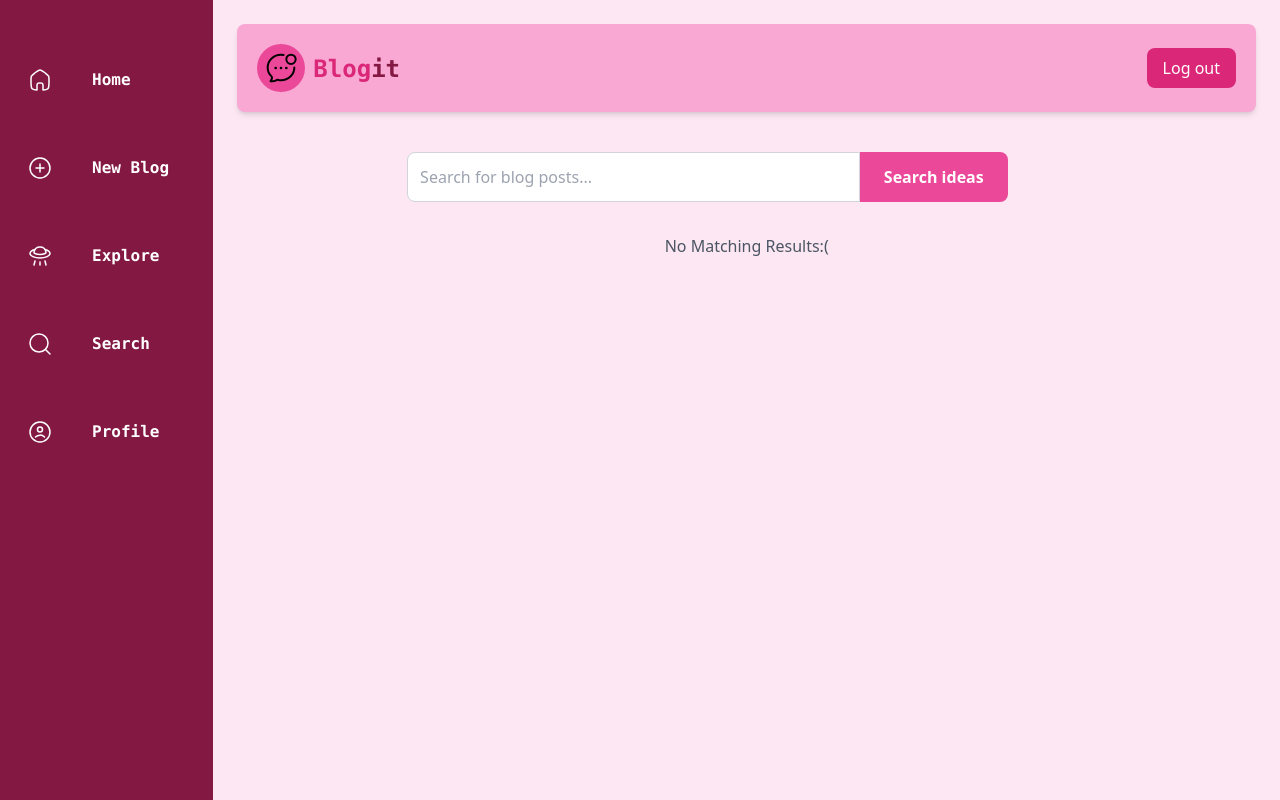
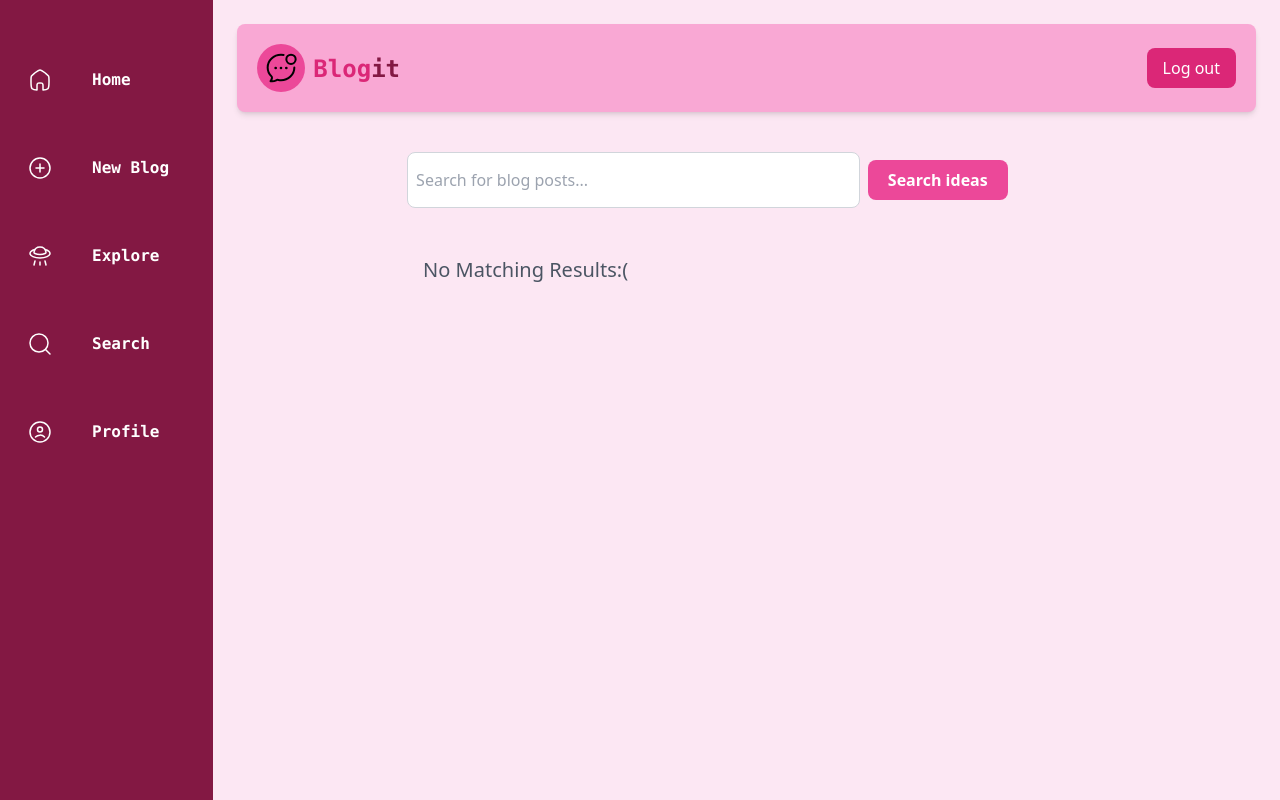
Before and after one commit to Siddhi-sahu/blog-it, a React (Vite) app in the folder frontend/: page /search in a window 1280 px wide. Built offline with nearby package versions, Linux system fonts and the light colour scheme; sample sign-in values are in the browser's storage.

Commit message:
finalised search and initialize profile page

```diff
--- a/frontend/src/App.jsx
+++ b/frontend/src/App.jsx
@@ -12,6 +12,7 @@ import NewBlog from "./pages/NewBlog";
 import EditBlog from "./pages/EditBlog";
 import ReadBlog from "./pages/ReadBlog";
 import Search from "./pages/Search";
+import Profile from "./pages/Profile";
 
 function App() {
   return (
@@ -69,6 +70,14 @@ function App() {
               </GatedRoutes>
             }
           />
+          <Route
+            path={"/profile"}
+            element={
+              <GatedRoutes>
+                <Profile />
+              </GatedRoutes>
+            }
+          />
         </Routes>
       </BrowserRouter>
     </>
--- a/frontend/src/components/Sidebar.jsx
+++ b/frontend/src/components/Sidebar.jsx
@@ -21,7 +21,11 @@ const Sidebar = () => {
               to={"/explore"}
             />
             <DashboardLinks icon={searchIcon} label={"Search"} to={"/search"} />
-            <DashboardLinks icon={profileIcon} label={"Profile"} to={""} />
+            <DashboardLinks
+              icon={profileIcon}
+              label={"Profile"}
+              to={"/profile"}
+            />
           </div>
           {/* <div>
             <img
--- /dev/null
+++ b/frontend/src/pages/Profile.jsx
@@ -0,0 +1,13 @@
+import React from "react";
+import Sidebar from "../components/Sidebar";
+
+const Profile = () => {
+  return (
+    <div className="grid grid-cols-5 md:grid-cols-12 h-screen">
+      <Sidebar />
+      <div className="col-span-4 md:col-span-10 p-6 overflow-y-auto"></div>
+    </div>
+  );
+};
+
+export default Profile;
--- a/frontend/src/pages/Search.jsx
+++ b/frontend/src/pages/Search.jsx
@@ -2,7 +2,7 @@ import React, { useEffect, useState } from "react";
 import Sidebar from "../components/Sidebar";
 import Navbar from "../components/Navbar";
 import axios from "axios";
-
+//improve styling
 const Search = () => {
   const [query, setQuery] = useState("");
   const [results, setResults] = useState([]);
@@ -63,9 +63,9 @@ const Search = () => {
               placeholder="Search for blog posts..."
               value={query}
               onChange={handleInputChange}
-              className="w-full md:w-2/3 p-3 rounded-l-lg border border-gray-300 focus:outline-none focus:ring-2 focus:ring-pink-500"
+              className="w-full md:w-2/3 p-2 rounded-lg border border-gray-300 focus:outline-none focus:ring-2 focus:ring-pink-500"
             />
-            <button className="bg-pink-500 hover:bg-pink-600 text-white font-semibold px-6 py-3 rounded-r-lg">
+            <button className="bg-pink-500 hover:bg-pink-600 text-white font-semibold px-5 py-2 m-2 rounded-lg">
               Search ideas
             </button>
           </div>
@@ -80,15 +80,17 @@ const Search = () => {
                     key={blog._id}
                     className="bg-white p-4 rounded-lg shadow mb-4"
                   >
-                    <h2>{blog.title}</h2>
-                    <p className="text-gray-600">
+                    <h2 className="font-semibold">
+                      {blog.title.toUpperCase()}
+                    </h2>
+                    <p className="text-pink-800">
                       By {blog.author.firstName} {blog.author.lastName}
                     </p>
                     <p className="text-gray-800">{blog.blog}</p>
                   </div>
                 ))
               : !loading && (
-                  <div className="text-center text-gray-600">
+                  <div className="text-left text-gray-600 m-4 text-xl">
                     No Matching Results{":("}
                   </div>
                 )}
```
